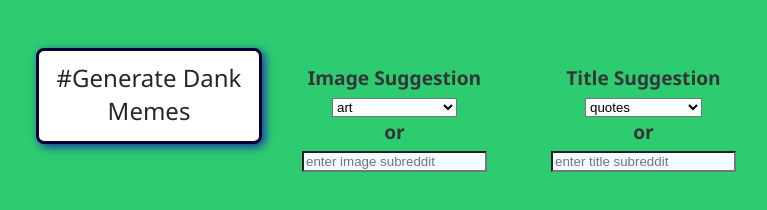
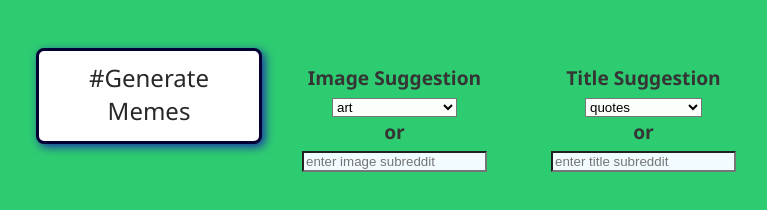
Before and after one commit to drbenn/meme-generator, a plain HTML site: page index.html in a window 1280 px wide. Shown: the whole page, without its empty margins (242-1009 px from the left). Drawn offline with Linux system fonts and the light colour scheme.

Commit message:
Update index.html
Update button text

```diff
--- a/index.html
+++ b/index.html
@@ -17,7 +17,7 @@
 
         <div class="grid-box-1" id='memeBtn'
         onClick='fetchDankMemes()'>
-            #Generate Dank Memes
+            #Generate Memes
         </div>
 
         <div class="grid-box-2 drop-down-box">
```
